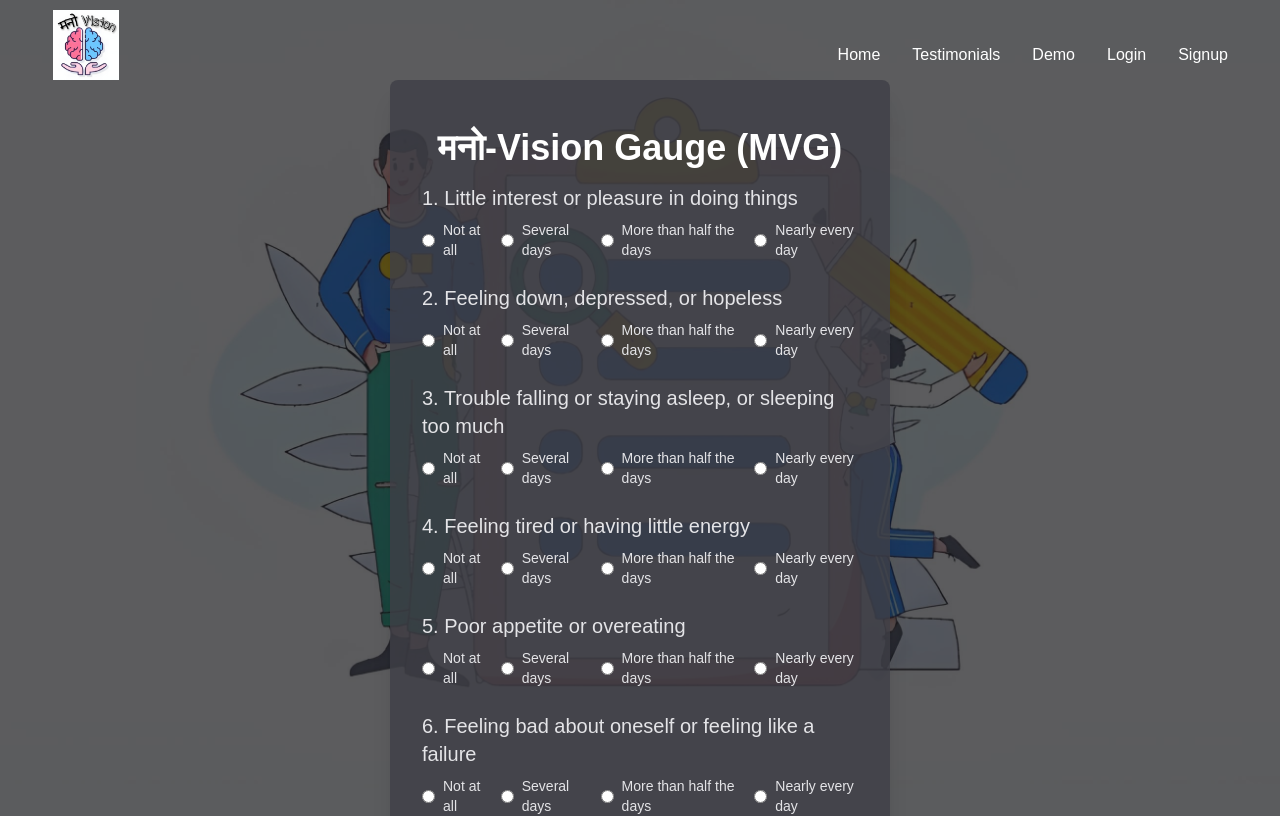
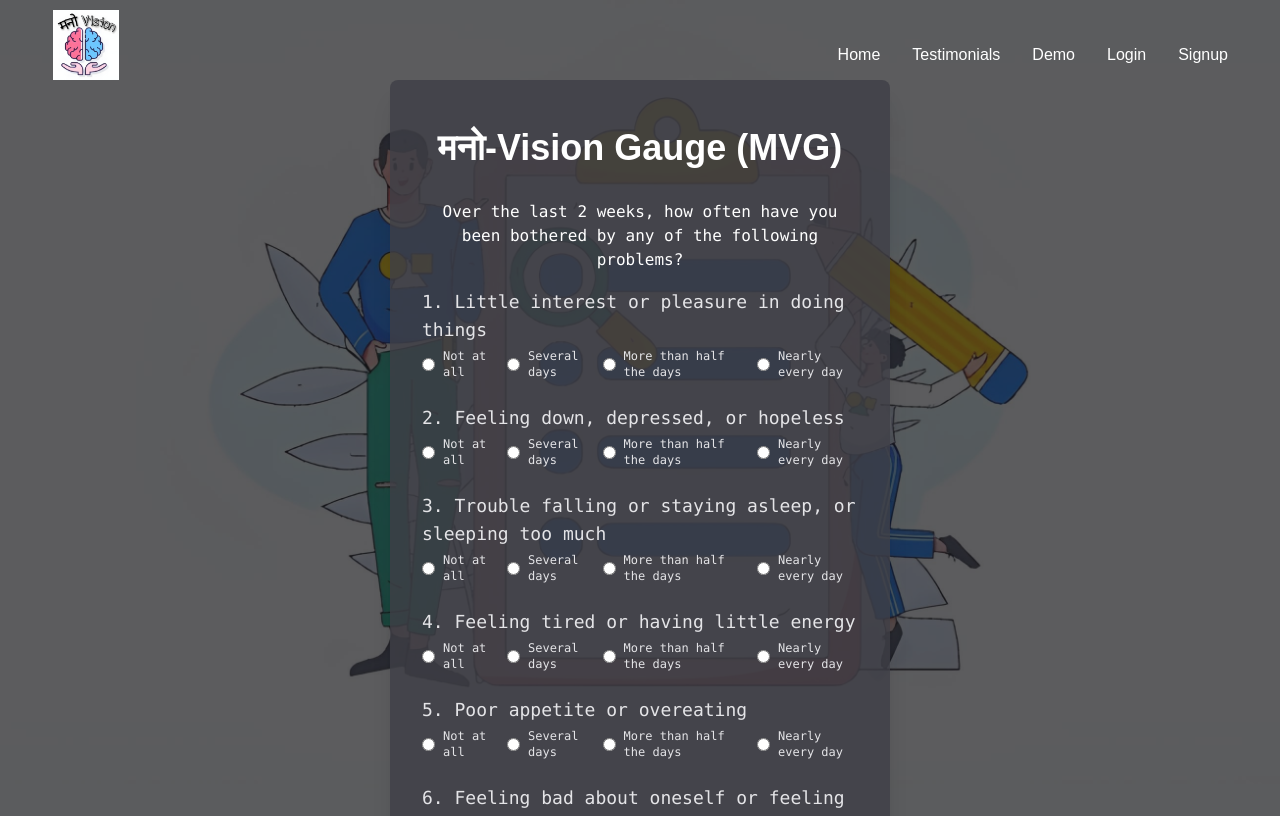
Before and after one commit to dhruvxdd/ManoVision, a React (Vite) app: page /questions in a window 1280 px wide. Shown: the top 816 px of the page. Built offline with nearby package versions, Linux system fonts and the light colour scheme; sample sign-in values are in the browser's storage.

Commit message:
addition2

```diff
--- a/src/Components/Questions/Questions.jsx
+++ b/src/Components/Questions/Questions.jsx
@@ -83,6 +83,8 @@ const Questions = () => {
                     onSubmit={handleSubmit}
                 >
                     <h2 className='text-4xl font-bold text-center py-4 text-white'>मनो-Vision Gauge (MVG)</h2>
+                    <h1 className='text-1xl font-mono text-center  py-4 text-white'>Over the last 2 weeks, how often have you been
+                    bothered by any of the following problems?</h1>
 
                     <div className='space-y-6 text-zinc-200'>
                         {[
@@ -97,11 +99,11 @@ const Questions = () => {
                             'Thoughts of being better off dead or self-harm',
                         ].map((question, index) => (
                             <div key={index}>
-                                <label className='block mb-2 text-xl'>{`${index + 1}. ${question}`}</label>
+                                <label className='block mb-1 text-lg font-mono'>{`${index + 1}. ${question}`}</label>
                                 <div className='flex space-x-4'>
                                     {['Not at all', 'Several days', 'More than half the days', 'Nearly every day'].map(
                                         (option) => (
-                                            <div key={option} className='flex items-center'>
+                                            <div key={option} className='flex items-center '>
                                                 <input
                                                     type='radio'
                                                     id={`question-${index}-${option}`}
@@ -113,7 +115,7 @@ const Questions = () => {
                                                 />
                                                 <label
                                                     htmlFor={`question-${index}-${option}`}
-                                                    className='text-sm'
+                                                    className='text-xs font-mono'
                                                 >
                                                     {option}
                                                 </label>
```
